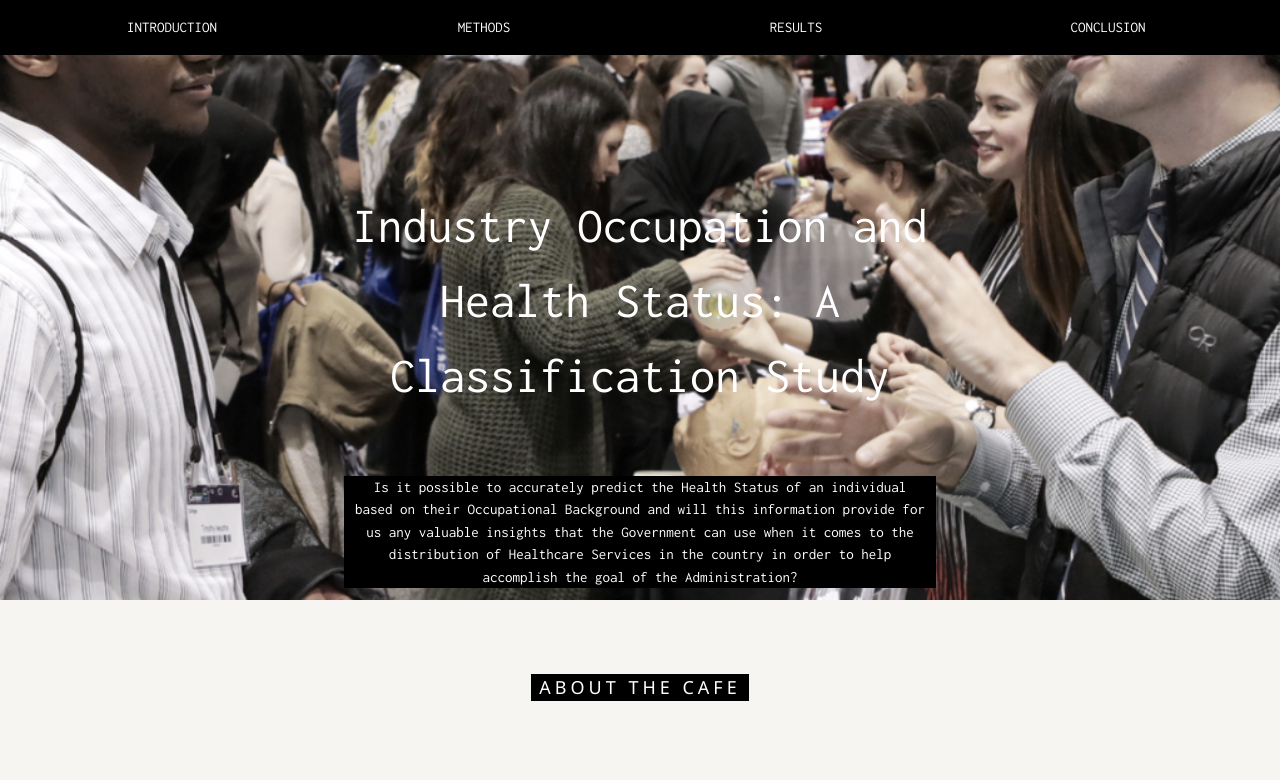
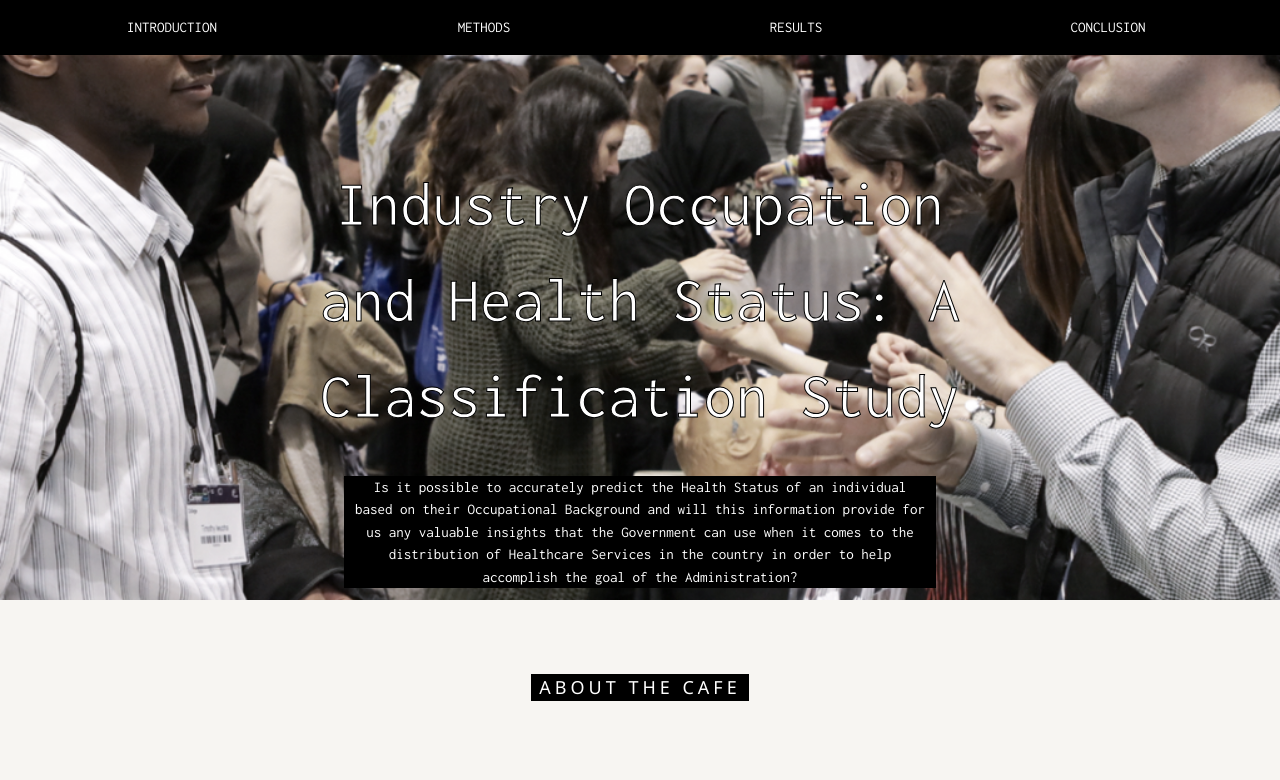
Before and after one commit to caspikk/180-lords, a plain HTML site: page index.html in a window 1280 px wide. Shown: the top 780 px of the page. Drawn offline with nearby package versions, Linux system fonts and the light colour scheme.

Commit message:
fixing intro

```diff
--- a/index.html
+++ b/index.html
@@ -47,7 +47,9 @@
 <!-- Header with image -->
 <header class="bgimg w3-display-container w3-grayscale-min" id="home">
     <div class="w3-display-middle w3-center">
-        <span class="w3-text-white" style="font-size:50px">Industry Occupation and Health Status: A Classification Study</span>
+        <span class="w3-text-white" style="font-size:64px; -webkit-text-stroke-width:1px; -webkit-text-stroke-color:black;">
+            Industry Occupation and Health Status: A Classification Study
+        </span>
     </div>
     <div class="w3-display-bottommiddle w3-center w3-padding-large w3-hide-small">
         <span class="w3-tag">
```
